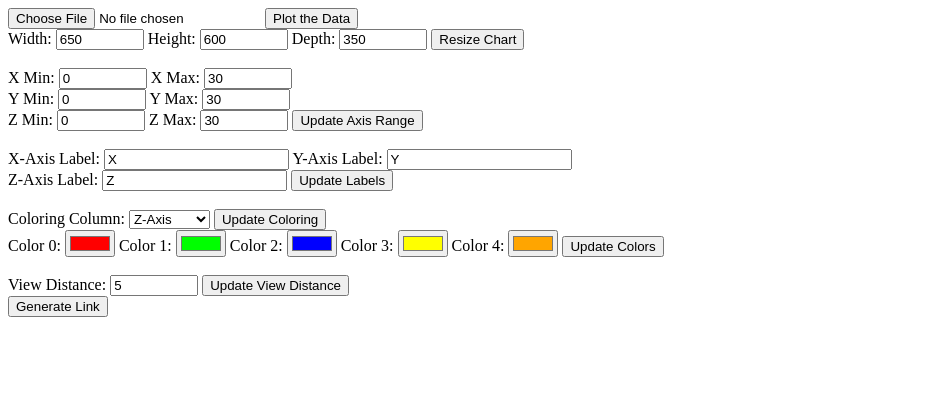
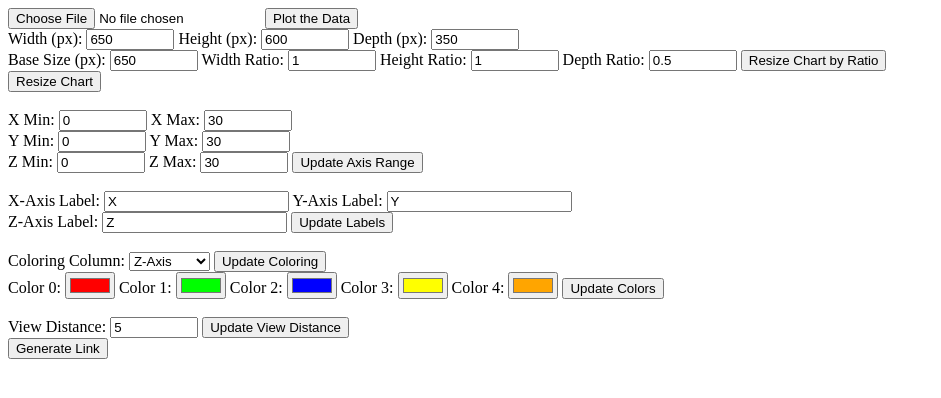
Before and after one commit to NyahMeow/visual, a plain HTML site: page index.html in a window 1280 px wide. Shown: the whole page, without its empty margins (0-941 px from the left). Drawn offline with nearby package versions, Linux system fonts and the light colour scheme.

Commit message:
Update index.html

```diff
--- a/index.html
+++ b/index.html
@@ -15,13 +15,27 @@
     <div id="controls">
         <input type="file" id="fileInput" accept=".xlsx, .xls" />
         <button id="analyzeButton">Plot the Data</button>
+        <br>
         <div>
-            <label for="chartWidth">Width:</label>
+            <label for="chartWidth">Width (px):</label>
             <input type="number" id="chartWidth" value="650" min="200" max="2000">
-            <label for="chartHeight">Height:</label>
+            <label for="chartHeight">Height (px):</label>
             <input type="number" id="chartHeight" value="600" min="200" max="2000">
-            <label for="chartDepth">Depth:</label>
+            <label for="chartDepth">Depth (px):</label>
             <input type="number" id="chartDepth" value="350" min="100" max="1000">
+        </div>
+        <div>
+            <label for="baseSize">Base Size (px):</label>
+            <input type="number" id="baseSize" value="650" min="200" max="2000">
+            <label for="widthRatio">Width Ratio:</label>
+            <input type="number" id="widthRatio" value="1" step="0.1" min="0.1" max="10">
+            <label for="heightRatio">Height Ratio:</label>
+            <input type="number" id="heightRatio" value="1" step="0.1" min="0.1" max="10">
+            <label for="depthRatio">Depth Ratio:</label>
+            <input type="number" id="depthRatio" value="0.5" step="0.1" min="0.1" max="10">
+            <button id="resizeChartByRatio">Resize Chart by Ratio</button>
+        </div>
+        <div>
             <button id="resizeChart">Resize Chart</button>
         </div>
         <br>
```
